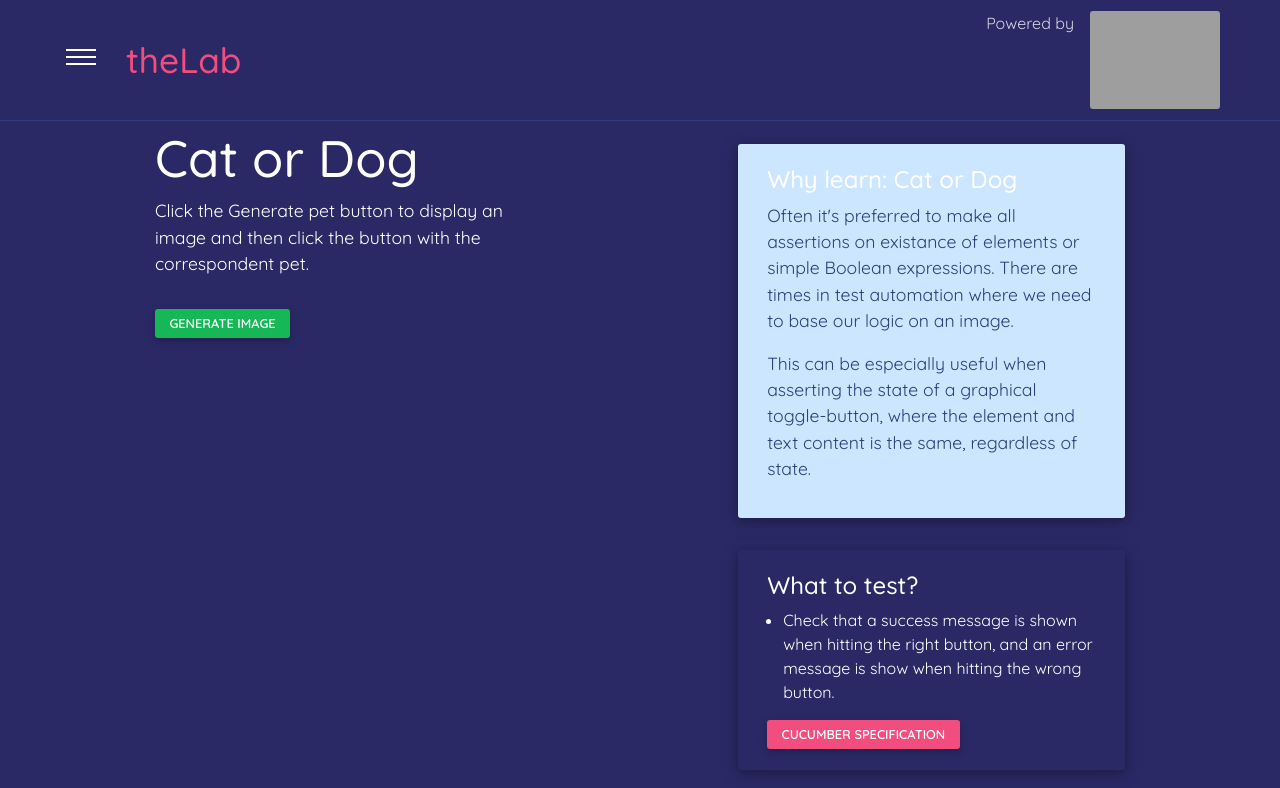
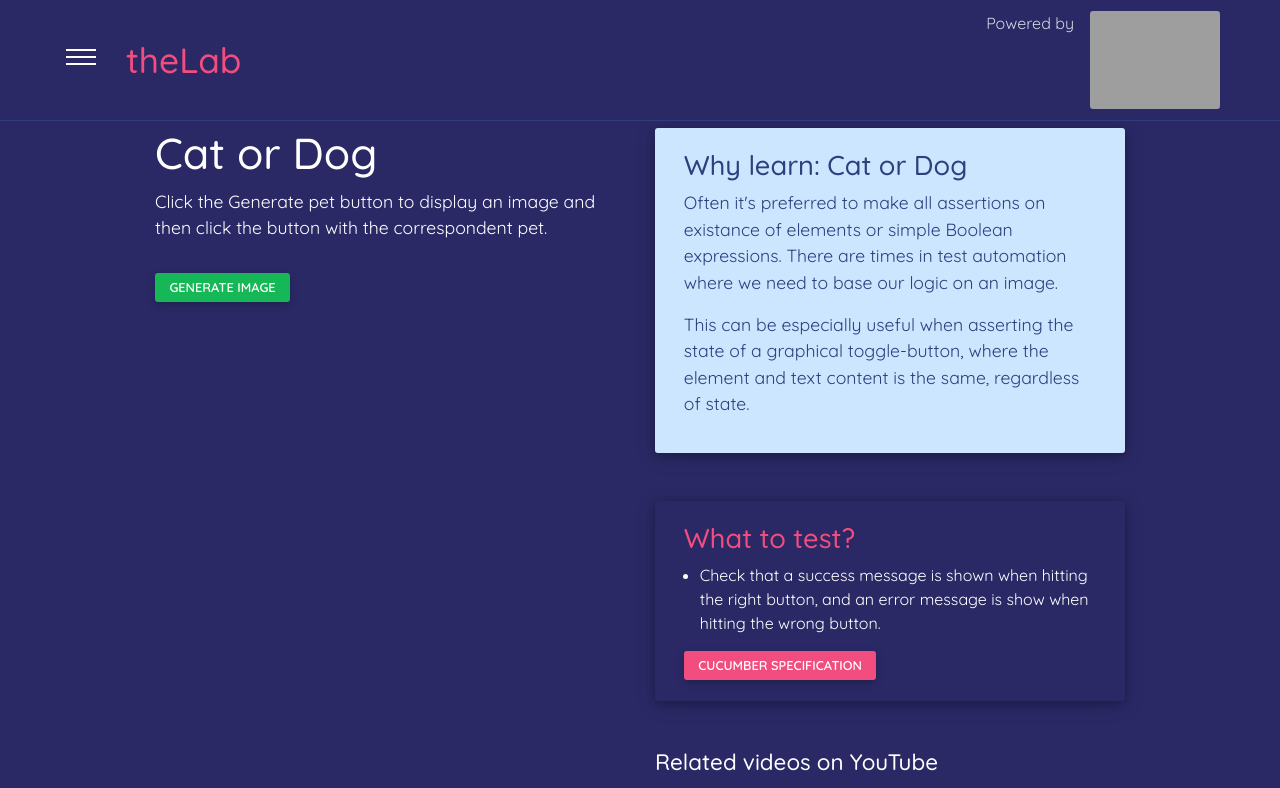
Before and after one commit to karinlj/boozang-thelab, a React (Create React App) app: page /catOrDog in a window 1280 px wide. Shown: the top 788 px of the page. Built offline with nearby package versions, Linux system fonts and the light colour scheme; grey boxes are pictures that could not be loaded.

Commit message:
Accessibility fix: timing, conditional

```diff
--- a/src/App.js
+++ b/src/App.js
@@ -37,7 +37,7 @@ function App() {
   //   setIsBtnOpen(false);
   // };
   useEffect(() => {
-    console.log("isBtnOpen: ", isBtnOpen);
+    //console.log("isBtnOpen: ", isBtnOpen);
   }, [isBtnOpen]);
   return (
     <Router>
--- a/src/components/conditional/CatOrDog.js
+++ b/src/components/conditional/CatOrDog.js
@@ -49,32 +49,36 @@ const CatOrDog = () => {
 
   return (
     <div className="row justify-content-between">
-      <div className="col-12 col-md-6 col-xl-5">
+      <div className="col-12 col-md-6">
         <section className="conditional_section">
           <CatOrDogIntro />
           <div className="wrapper">
-            <input type="button" value="Generate Image" className="formBtn add" onClick={generateImage} />
+            <button className="formBtn add" onClick={generateImage}>
+              Generate Image
+            </button>
+
             <section className={`output_section ${randImage ? "show" : ""}`} data-testid="output">
               <div className="image">{randImage}</div>
               <div className="btn_section">
                 {randImage && (
                   <div>
-                    <input
-                      type="button"
-                      value="cat"
-                      className="formBtn pink"
+                    <button
                       onClick={() => {
                         checkPet("cat");
                       }}
-                    />
-                    <input
-                      type="button"
-                      value="dog"
-                      className="formBtn turqoise"
+                      className="formBtn pink"
+                    >
+                      cat
+                    </button>
+
+                    <button
                       onClick={() => {
                         checkPet("dog");
                       }}
-                    />
+                      className="formBtn turqoise"
+                    >
+                      dog
+                    </button>
                   </div>
                 )}
                 <ResultMessages messageData={messageData} />
@@ -83,7 +87,7 @@ const CatOrDog = () => {
           </div>
         </section>
       </div>
-      <div className="col-12 col-md-5">
+      <div className="col-12 col-md-6">
         <CatOrDogTestInfo />
         <CatOrDogWhatToTest />
         <CatOrDogVideos />
--- a/src/components/conditional/YellowOrBlue.js
+++ b/src/components/conditional/YellowOrBlue.js
@@ -53,32 +53,36 @@ const YellowOrBlue = () => {
 
   return (
     <div className="row justify-content-between">
-      <div className="col-12 col-md-6 col-xl-5">
+      <div className="col-12 col-md-6">
         <section className="conditional_section">
           <YellowOrBlueIntro />
+
           <div className="wrapper">
-            <input type="button" value="Generate Color" className="formBtn add" onClick={generateColor} />
+            <button className="formBtn add" onClick={generateColor}>
+              Generate Color
+            </button>
             <section className={`output_section ${randColor ? "show" : ""}`} data-testid="output">
               <h5 className="color">{randColor}</h5>
               <div className="btn_section">
                 {randColor && (
                   <div>
-                    <input
-                      type="button"
-                      value="yellow"
-                      className="formBtn yellow"
+                    <button
                       onClick={() => {
                         checkColor("yellow");
                       }}
-                    />
-                    <input
-                      type="button"
-                      value="blue"
-                      className="formBtn blue"
+                      className="formBtn yellow"
+                    >
+                      yellow
+                    </button>
+
+                    <button
                       onClick={() => {
                         checkColor("blue");
                       }}
-                    />
+                      className="formBtn blue"
+                    >
+                      blue
+                    </button>
                   </div>
                 )}
                 <ResultMessages messageData={messageData} />
@@ -87,7 +91,7 @@ const YellowOrBlue = () => {
           </div>
         </section>
       </div>
-      <div className="col-12 col-md-5">
+      <div className="col-12 col-md-6">
         <YellowOrBlueTestInfo />
         <YellowOrBlueWhatToTest />
         <YellowOrBlueVideos />
--- a/src/components/conditional/conditional.scss
+++ b/src/components/conditional/conditional.scss
@@ -2,7 +2,7 @@
 .conditional_section {
   .wrapper {
     min-height: 160px;
-    input {
+    button {
       max-width: 300px;
       margin-bottom: 2rem;
     }
@@ -28,10 +28,10 @@
         margin-top: 0;
         display: flex;
         justify-content: flex-start;
-        align-items: center;
-        input {
-          margin-bottom: 0;
-        }
+        // align-items: center;
+        // input {
+        //   margin-bottom: 0;
+        // }
         .result_wrapper {
           margin-top: 0;
           .success_message {
--- a/src/components/lists/SortedList.js
+++ b/src/components/lists/SortedList.js
@@ -54,7 +54,7 @@ const SortedList = () => {
 
   return (
     <div className="row justify-content-between">
-      <div className="col-12 col-md-6 col-xl-5">
+      <div className="col-12 col-md-6">
         <section className="list_section">
           <SortedListIntro />
           {error && <div className="error">{error}</div>}
@@ -63,7 +63,7 @@ const SortedList = () => {
           <AddTodo addTodo={addTodo} todos={todos} />
         </section>
       </div>
-      <div className="col-12 col-md-5">
+      <div className="col-12 col-md-6">
         <SortedListTestInfo />
         <SortedListWhatToTest />
         <TodosDb />
--- a/src/components/text/TestInfos.js
+++ b/src/components/text/TestInfos.js
@@ -4,7 +4,7 @@ import "./text.scss";
 export const SortedListTestInfo = () => {
   return (
     <article className="comp_test_info">
-      <h4>Why learn: Sorted list?</h4>
+      <h2>Why learn: Sorted list?</h2>
       <p>
         In many SaaS applications, data lists of different kinds are often used. Being able to add items in bulk to a
         list and removing them again is common practice. These operations are key to most SaaS applications and having a
@@ -16,7 +16,7 @@ export const SortedListTestInfo = () => {
 export const UnsortedListTestInfo = () => {
   return (
     <article className="comp_test_info">
-      <h4>Why learn: Unsorted list?</h4>
+      <h2>Why learn: Unsorted list?</h2>
       <p>
         One common problem in test automation is to be able to uniquely identify objects in lists. When identifying
         elements using CSS selectors, sometimes you'll need to make assumptions about the order of an item. In general,
@@ -28,7 +28,7 @@ export const UnsortedListTestInfo = () => {
 export const CatShelterTestInfo = () => {
   return (
     <article className="comp_test_info">
-      <h4>Why learn: Cat Shelter?</h4>
+      <h2>Why learn: Cat Shelter?</h2>
       <p>
         In this exercise, we expand on form testing. Cat Shelters contains multiple views and the form contains radio
         buttons as well as regular inputs. Try to add a list of cats based on an external data source, like a CSV file.
@@ -39,7 +39,7 @@ export const CatShelterTestInfo = () => {
 export const TablesTestInfo = () => {
   return (
     <article className="comp_test_info">
-      <h4>Why learn: Tables?</h4>
+      <h2>Why learn: Tables?</h2>
       <p>Tables are common in SaaS application, but present a number of challenges when automating.</p>
     </article>
   );
@@ -49,7 +49,7 @@ export const TablesTestInfo = () => {
 export const FormFillTestInfo = () => {
   return (
     <article className="comp_test_info">
-      <h4>Why learn: Form Fill?</h4>
+      <h2>Why learn: Form Fill?</h2>
       <p>
         In test automation, it's important not to not hard-code information entered in forms, as this information will
         often change. A common mistake is to record separate flows for each set of data, making tests numerous and
@@ -75,7 +75,7 @@ export const SpeedGameTestInfo = () => {
 export const WaitGameTestInfo = () => {
   return (
     <article className="comp_test_info">
-      <h4>Why learn: Wait Game</h4>
+      <h2>Why learn: Wait Game</h2>
       <p>
         Sometimes there is a necessity to wait a certain time to make sure the application catches up. In test
         automation, being reactive is not always the best medicine, and sometimes it pays off to be patient. A common
@@ -89,7 +89,7 @@ export const WaitGameTestInfo = () => {
 export const VisualBugsTestInfo = () => {
   return (
     <article className="comp_test_info">
-      <h4>Why learn: Visual Bugs</h4>
+      <h2>Why learn: Visual Bugs</h2>
       <p>
         Even if test automation can be a very powerful tool, doing certain kinds of tasks is best left to the human. An
         example of this is finding visual bugs. Here, you can still use automated bug reporting to help you out. Often
@@ -103,7 +103,7 @@ export const VisualBugsTestInfo = () => {
 export const YellowOrBlueTestInfo = () => {
   return (
     <article className="comp_test_info">
-      <h4>Why learn: Yellow or Blue</h4>
+      <h2>Why learn: Yellow or Blue</h2>
       <p>
         In this case, we look at basic condition handling. If something exists, do this, otherwise, do that. This is the
         fundament on doing tests on top of a system where the initial state isn't known, or a future state cannot be
@@ -115,7 +115,7 @@ export const YellowOrBlueTestInfo = () => {
 export const CatOrDogTestInfo = () => {
   return (
     <article className="comp_test_info">
-      <h4>Why learn: Cat or Dog</h4>
+      <h2>Why learn: Cat or Dog</h2>
       <p>
         Often it's preferred to make all assertions on existance of elements or simple Boolean expressions. There are
         times in test automation where we need to base our logic on an image.{" "}
@@ -131,7 +131,7 @@ export const CatOrDogTestInfo = () => {
 export const ScrambleItemsTestInfo = () => {
   return (
     <article className="comp_test_info">
-      <h4>Why learn: Scramble Items</h4>
+      <h2>Why learn: Scramble Items</h2>
       <p>
         XPath and CSS selectors are notoriously brittle, and often changes to id and class attributes will break test
         cases.
@@ -145,7 +145,7 @@ export const ScrambleItemsTestInfo = () => {
 export const MultiScrambleTestInfo = () => {
   return (
     <article className="comp_test_info">
-      <h4>Why learn: Multi scramble</h4>
+      <h2>Why learn: Multi scramble</h2>
       <p>
         Keeping your tests stable for code updates are one of the biggest challenges to test automation. Often,
         technical details like class and id are changing constantly.
@@ -161,7 +161,7 @@ export const MultiScrambleTestInfo = () => {
 export const ConcatStringTestInfo = () => {
   return (
     <article className="comp_test_info">
-      <h4>Why learn: Concatenate Strings</h4>
+      <h2>Why learn: Concatenate Strings</h2>
       <p>
         Very often in test automation, we need to be able to use the data that the application outputs in a later test
         step. A good example of this is when doing assertions based on computer-generated id:s or time or date strings.
@@ -173,7 +173,7 @@ export const ConcatStringTestInfo = () => {
 export const KittenCollectTestInfo = () => {
   return (
     <article className="comp_test_info">
-      <h4>Why learn: Collecting Kittens</h4>
+      <h2>Why learn: Collecting Kittens</h2>
       <p>
         Any web application is a little bit like a game. By automating game play we combine automating actions,
         conditional logic and handling waits. If you can automate this game, you are far along in handling any scenario
@@ -185,7 +185,7 @@ export const KittenCollectTestInfo = () => {
 export const CanvasGameTestInfo = () => {
   return (
     <article className="comp_test_info">
-      <h4>Why learn: Canvas Game</h4>
+      <h2>Why learn: Canvas Game</h2>
       <p>
         This exercise contains two challenging obstacles. The most challenging is that playing field is an HTML canvas,
         which is a single HTML element. This means typical test automation element locators will be useless, and one is
--- a/src/components/text/WhatToTest.js
+++ b/src/components/text/WhatToTest.js
@@ -8,31 +8,24 @@ export const SpeedGameWhatToTest = () => {
       <ul>
         <li>Check that a message is shown when hitting the "End Game" button as soon as it appears.</li>
       </ul>
-
       <a href="/features/speedGame.txt" target="_blank" rel="noopener noreferrer" className="linkBtn">
         <span>Cucumber specification</span>
       </a>
-      {/* <button className="linkBtn">
-        <a href="/features/speedGame.txt" target="_blank" rel="noopener noreferrer">
-          <span>Cucumber specification</span>
-        </a>
-      </button> */}
     </article>
   );
 };
 export const WaitGameWhatToTest = () => {
   return (
     <article className="comp_what_to_test">
-      <h4>What to test?</h4>
+      <h2>What to test?</h2>
       <ul>
         <li>Check that an error message is shown when hitting the "End Game" button as soon as it appears.</li>
         <li>Check that a success message is shown when hitting the "End Game" button after 5 seconds.</li>
       </ul>
-      <button className="linkBtn">
-        <a href="/features/waitGame.txt" target="_blank" rel="noopener noreferrer">
+
+      <a href="/features/waitGame.txt" target="_blank" rel="noopener noreferrer" className="linkBtn">
         <span>Cucumber specification</span>
       </a>
-      </button>
     </article>
   );
 };
@@ -40,36 +33,33 @@ export const WaitGameWhatToTest = () => {
 export const YellowOrBlueWhatToTest = () => {
   return (
     <article className="comp_what_to_test">
-      <h4>What to test?</h4>
+      <h2>What to test?</h2>
       <ul>
         <li>
           Check that a success message is shown when hitting the right button, and an error message is show when hitting
           the wrong button.
         </li>
       </ul>
-      <button className="linkBtn">
-        <a href="/features/yellowOrBlue.txt" target="_blank" rel="noopener noreferrer">
+
+      <a href="/features/yellowOrBlue.txt" target="_blank" rel="noopener noreferrer" className="linkBtn">
         <span>Cucumber specification</span>
       </a>
-      </button>
     </article>
   );
 };
 export const CatOrDogWhatToTest = () => {
   return (
     <article className="comp_what_to_test">
-      <h4>What to test?</h4>
+      <h2>What to test?</h2>
       <ul>
         <li>
           Check that a success message is shown when hitting the right button, and an error message is show when hitting
           the wrong button.
         </li>
       </ul>
-      <button className="linkBtn">
-        <a href="/features/catOrDog.txt" target="_blank" rel="noopener noreferrer">
+      <a href="/features/catOrDog.txt" target="_blank" rel="noopener noreferrer" className="linkBtn">
         <span>Cucumber specification</span>
       </a>
-      </button>
     </article>
   );
 };
@@ -77,64 +67,56 @@ export const CatOrDogWhatToTest = () => {
 export const CatShelterWhatToTest = () => {
   return (
     <article className="comp_what_to_test">
-      <h4>What to test?</h4>
+      <h2>What to test?</h2>
       <ul>
         <li>Validate that a cat can be added to the shelter.</li>
         <li>Validate that a cat can be renamed.</li>
         <li>Validate that a cat can be removed from the shelter.</li>
       </ul>
-      <button className="linkBtn">
-        <a href="/features/catShelter.txt" target="_blank" rel="noopener noreferrer">
+      <a href="/features/catShelter.txt" target="_blank" rel="noopener noreferrer" className="linkBtn">
         Cucumber specification
       </a>
-      </button>
     </article>
   );
 };
 export const SortedListWhatToTest = () => {
   return (
     <article className="comp_what_to_test">
-      <h4>What to test?</h4>
+      <h2>What to test?</h2>
       <ul>
         <li>Validate that an item can be added to the list.</li>
         <li> Validate that maximum 5 items can be added to the list.</li>
       </ul>
-      <button className="linkBtn">
-        <a href="/features/sortedList.txt" target="_blank" rel="noopener noreferrer">
+      <a href="/features/sortedList.txt" target="_blank" rel="noopener noreferrer" className="linkBtn">
         Cucumber specification
       </a>
-      </button>
     </article>
   );
 };
 export const FormFillWhatToTest = () => {
   return (
     <article className="comp_what_to_test">
-      <h4>What to test?</h4>
+      <h2>What to test?</h2>
       <ul>
         <li>Validate that an item can be added via the form.</li>
       </ul>
-      <button className="linkBtn">
-        <a href="/features/formfill.txt" target="_blank" rel="noopener noreferrer">
+      <a href="/features/formfill.txt" target="_blank" rel="noopener noreferrer" className="linkBtn">
         Cucumber specification
       </a>
-      </button>
     </article>
   );
 };
 export const TablesWhatToTest = () => {
   return (
     <article className="comp_what_to_test">
-      <h4>What to test?</h4>
+      <h2>What to test?</h2>
       <ul>
         <li>Validate that the empty filters are working.</li>
         <li>Validate that the filters are working.</li>
       </ul>
-      <button className="linkBtn">
-        <a href="/features/tables.txt" target="_blank" rel="noopener noreferrer">
+      <a href="/features/tables.txt" target="_blank" rel="noopener noreferrer" className="linkBtn">
         Cucumber specification
       </a>
-      </button>
     </article>
   );
 };
@@ -142,16 +124,14 @@ export const TablesWhatToTest = () => {
 export const ConcatStringsWhatToTest = () => {
   return (
     <article className="comp_what_to_test">
-      <h4>What to test?</h4>
+      <h2>What to test?</h2>
       <ul>
         <li>Add two strings read from the application.</li>
         <li>Random input.</li>
       </ul>
-      <button className="linkBtn">
-        <a href="/features/concatStrings.txt" target="_blank" rel="noopener noreferrer">
+      <a href="/features/concatStrings.txt" target="_blank" rel="noopener noreferrer" className="linkBtn">
         Cucumber specification
       </a>
-      </button>
     </article>
   );
 };
--- a/src/components/text/text.scss
+++ b/src/components/text/text.scss
@@ -90,19 +90,15 @@
 }
 .comp_test_info,
 .comp_what_to_test {
-  margin-bottom: 2rem;
+  margin-bottom: 3rem;
   min-height: 150px;
-  // background: $themecolorBlueNewLightest;
   padding: 1.3rem 1.8rem;
   border-radius: $themeBorderRadius;
   box-shadow: $themeBoxShadow;
   margin-top: 6rem;
   @media all and (min-width: $md-min) {
-    margin-top: 1rem;
+    margin-top: 0rem;
   }
-  // h4 {
-  //   color: $themecolorLilaDark;
-  // }
   p {
     white-space: pre-line;
   }
--- a/src/components/text/videos/Video.js
+++ b/src/components/text/videos/Video.js
@@ -2,7 +2,7 @@ import youtubeLogo from "../../../img/youtube_logo.png";
 const Video = ({ video }) => {
   return (
     <li>
-      <a href={video.url} target="_blank" rel="noopener noreferrer">
+      <a href={video.url} target="_blank" rel="noopener noreferrer" aria-label={`Video at YouTube for: ${video.text}`}>
         <img src={youtubeLogo} alt="YouTube logo" className="youtube_logo" />
         <span> {video.text}</span>
       </a>
--- a/src/components/timing/WaitGame.js
+++ b/src/components/timing/WaitGame.js
@@ -68,18 +68,24 @@ const WaitGame = () => {
 
   return (
     <div className="row justify-content-between">
-      <div className="col-12 col-md-6 col-xl-5">
+      <div className="col-12 col-md-6">
         <section className="timing_section">
           <WaitGameIntro />
           <div className="game_space">
-            <input type="button" value="Start Game" className="formBtn add" onClick={handleStart} />
+            <button onClick={handleStart} className="formBtn add" data-testid="startBtn">
+              Start Game
+            </button>
 
-            {isRunning && <input type="button" value="End Game" className="formBtn delete" onClick={handleStop} />}
+            {isRunning && (
+              <button className="formBtn delete" onClick={handleStop}>
+                End Game
+              </button>
+            )}
             <ResultMessages messageData={messageData} />
           </div>
         </section>
       </div>
-      <div className="col-12 col-md-5">
+      <div className="col-12 col-md-6">
         <WaitGameTestInfo />
         <WaitGameWhatToTest />
         <WaitGameVideos />
--- a/src/index.scss
+++ b/src/index.scss
@@ -48,7 +48,10 @@ h1 {
   }
   @media all and (min-width: $xl-min) {
     // font-size: 2.5rem;
-    font-size: 3.2rem;
+    font-size: 2.7rem;
+  }
+  @media all and (min-width: 1500px) {
+    font-size: 3.1rem;
   }
 }
 h2 {
```
Lines whose indentation alone changed are shown as unchanged.
